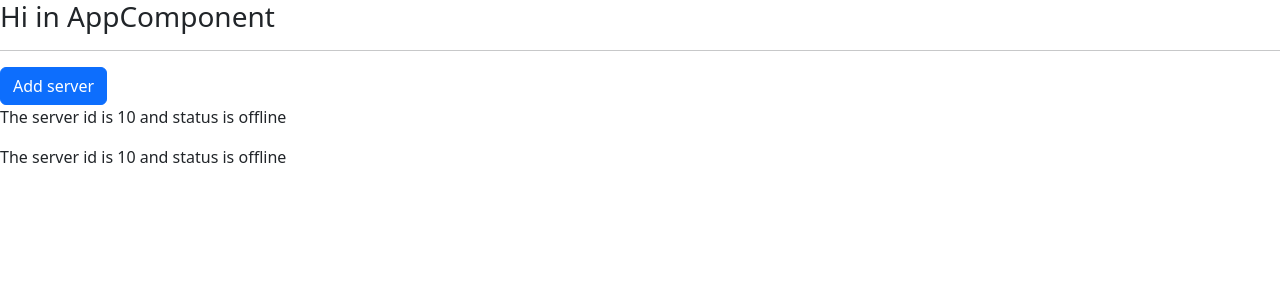
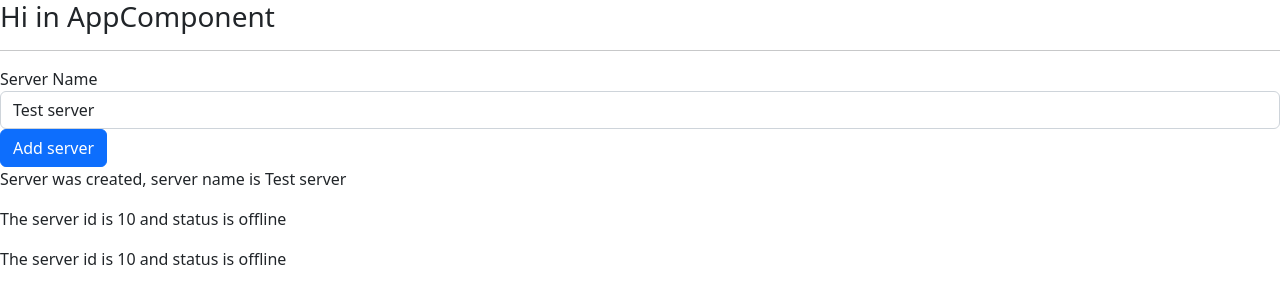
Before and after one commit to agencik007/angular-course, an Angular app: page / in a window 1280 px wide. Shown: the top 304 px of the page. Built offline with nearby package versions, Linux system fonts and the light colour scheme.

Commit message:
next lesson

```diff
--- a/src/app/servers/servers.component.html
+++ b/src/app/servers/servers.component.html
@@ -1,3 +1,16 @@
-<button class="btn btn-primary" [disabled]="!allowNewServer">Add server</button>
+<label>Server Name</label>
+<!-- <input type="text" class="form-control" (input)="onUpdateServerName($event)"> -->
+<input type="text" class="form-control" [(ngModel)]="serverName" />
+<!-- <p>{{serverName}}</p> -->
+<button
+  class="btn btn-primary"
+  [disabled]="!allowNewServer"
+  (click)="onCreateServer()"
+>
+  Add server
+</button>
+<!-- <p [innerText]="allowNewServer></p> -->
+<!-- <p>{{ serverCreationStatus }}</p> -->
+<p>Server was created, server name is {{serverName}}</p>
 <app-server></app-server>
 <app-server></app-server>
--- a/src/app/servers/servers.component.ts
+++ b/src/app/servers/servers.component.ts
@@ -12,10 +12,25 @@
 })
 export class ServersComponent implements OnInit {
   allowNewServer = false;
+  serverCreationStatus = 'No server was created!'
+  serverName = 'Test server'
+  serverCreated = false;
+
+
   constructor() {
     setTimeout(() => {
       this.allowNewServer = true;
     }, 2000);
+
   }
   ngOnInit(): void {}
+
+  onCreateServer() {
+    this.serverCreated = true;
+    this.serverCreationStatus = `Server was created, server name is ${this.serverName}`
+  }
+
+  onUpdateServerName(event: Event) {
+    this.serverName = (<HTMLInputElement>event.target).value;
+  }
 }
```
